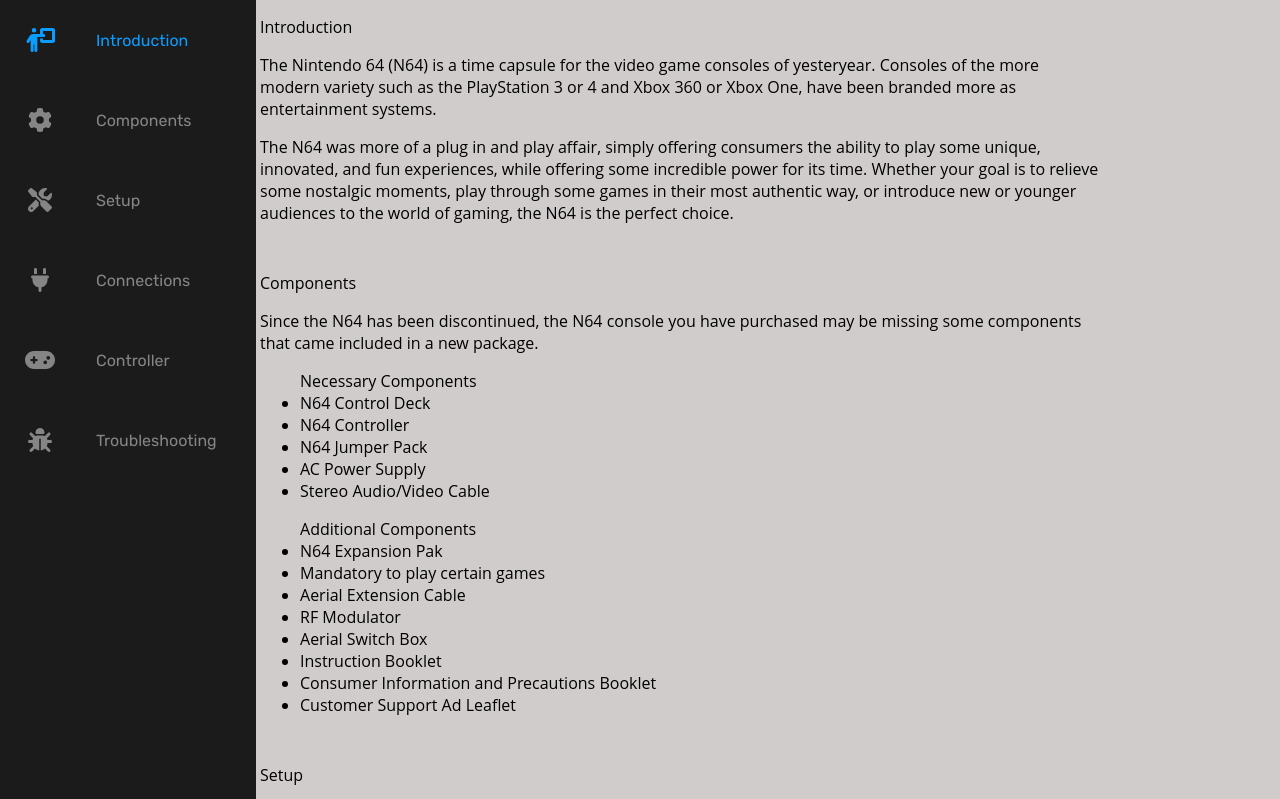
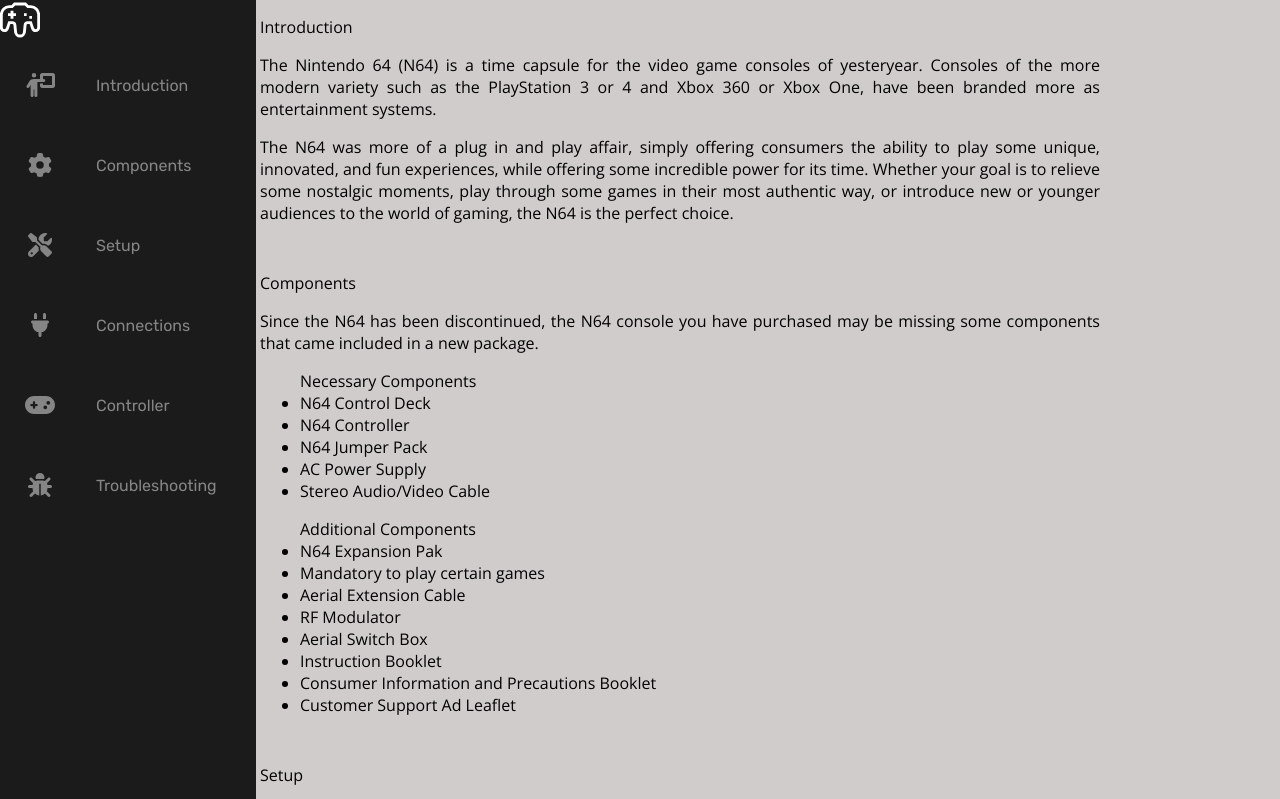
Before and after one commit to dsbfelipe/freecodecamp-technical-documentation-page, a plain HTML site: page index.html in a window 1280 px wide. Shown: the top 799 px of the page. Drawn offline with nearby package versions, Linux system fonts and the light colour scheme.

Commit message:
Correção na indentação

```diff
--- a/index.html
+++ b/index.html
@@ -7,7 +7,16 @@
     </head>
     <body>
         <nav id="navbar">
-            <header></header>
+            <header>
+                <svg class="logo" width="2.5em" height="2.5em" viewBox="0 0 15.00 15.00" fill="none" xmlns="http://www.w3.org/2000/svg" stroke="#ffffff" stroke-width="1.0799999999999998">
+                    <g id="SVGRepo_bgCarrier" stroke-width="0"></g>
+                    <g id="SVGRepo_tracerCarrier" stroke-linecap="round" stroke-linejoin="round"></g>
+                    <g id="SVGRepo_iconCarrier">
+                        <path class="logo-path" d="M4.5 4V7M3 5.5H6M9 5.5H10M11 6.5H12M4.5 2.5H3.5C1.84315 2.5 0.5 3.84315 0.5 5.5V10.3377C0.5 10.9796 1.02037 11.5 1.66228 11.5C2.16256 11.5 2.60671 11.1799 2.76491 10.7053L3.5 8.5H4.59501C5.10876 8.5 5.53893 8.88929 5.59005 9.4005L5.85074 12.0074C5.93547 12.8548 6.64847 13.5 7.5 13.5C8.35153 13.5 9.06452 12.8548 9.14926 12.0074L9.40995 9.4005C9.46107 8.8893 9.89124 8.5 10.405 8.5H11.5L12.2351 10.7053C12.3933 11.1799 12.8374 11.5 13.3377 11.5C13.9796 11.5 14.5 10.9796 14.5 10.3377V5.5C14.5 3.84315 13.1569 2.5 11.5 2.5H10.5L9.5 1.5H5.5L4.5 2.5Z" stroke="#ffffff">
+                        </path>
+                    </g>
+                </svg>
+            </header>
             <ul class="navbar-nav">
                 <li class="nav-item">
                     <a href="" class="nav-link">
@@ -66,6 +75,7 @@
             </ul>
         </nav>
         <main id="main-doc">
+            <div class="container">
                 <section class="main-session" id="Introduction">
                     <header class="section-header">Introduction</header>
                     <p>
@@ -147,6 +157,7 @@
                 <section class="main-session" id="Troubleshooting">
                     <header class="section-header">Troubleshooting</header>
                 </section>
+            </div>
         </main>
     </body>
 </html>
--- a/styles/styles.css
+++ b/styles/styles.css
@@ -1,4 +1,4 @@
-@import url('https://fonts.googleapis.com/css2?family=Rubik&display=swap');
+@import url('https://fonts.googleapis.com/css2?family=Open+Sans:wght@300;400;700&family=Rubik&display=swap');
 
 :root {
     font-size: 16px;
@@ -73,7 +73,6 @@ main {
 .nav-link svg {
     min-width: 2rem;
     margin: 0 1.5rem;
-
     transition: var(--transition-speed);
 }
 
@@ -89,8 +88,12 @@ main {
     display: block;
 }
 
-path {
+path:not(.logo-path) {
     fill: #0a9dff;
+}
+
+.logo {
+    align-self: center;
 }
 
 section {
@@ -98,3 +101,13 @@ section {
     padding: 1rem 5rem;
     margin: 0 auto;
 }
+
+p {
+    text-align: justify;
+}
+
+.container {
+    display: flex;
+    flex-direction: column;
+    align-items: space-around;
+}
```
Also changed, not shown: images/image-mario.jpg (added). Lines whose indentation alone changed are shown as unchanged.
